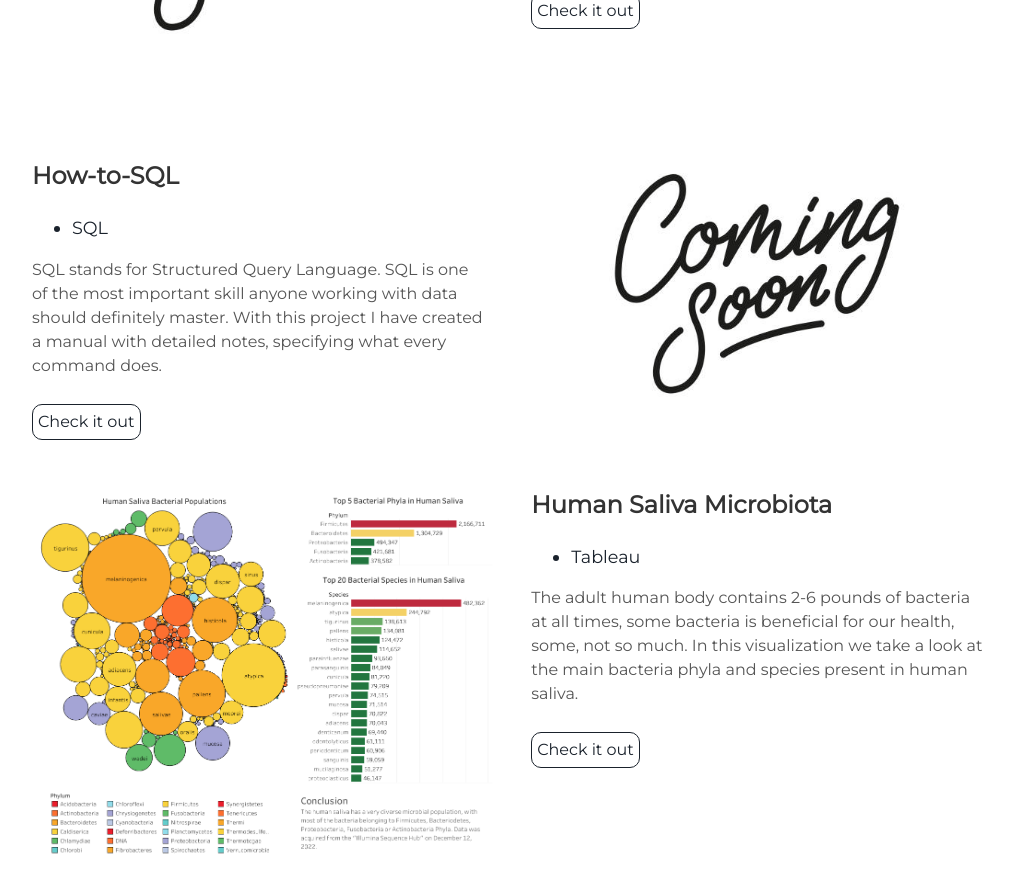
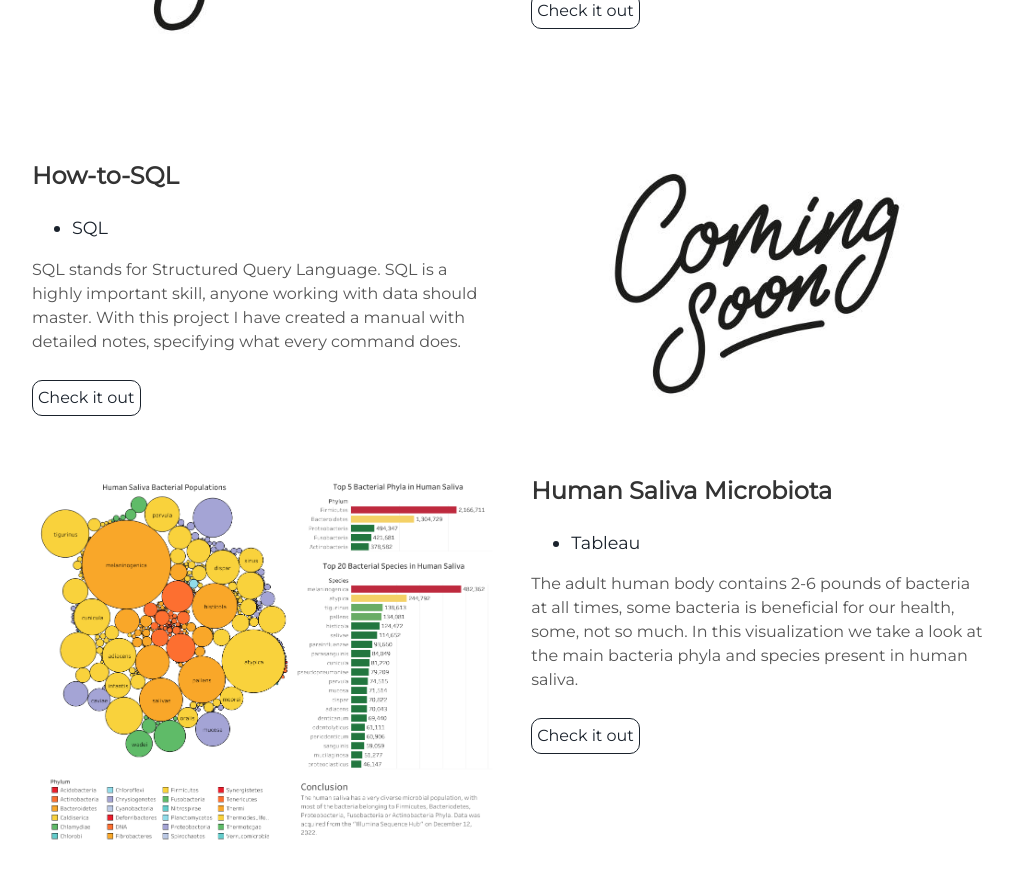
Before and after one commit to jorgegalarza1/jorgegalarza1.github.io, a Jekyll site: the page built from index.html, in a window 1280 px wide and 900 px high, scrolled down 2372 px. Shown: the top 893 px of the window, without its empty margins (128-1141 px from the left). Built offline with Jekyll 4.4.1, drawn with Linux system fonts in a browser that asks for light colours.

Commit message:
Update projects.html

```diff
--- a/_includes/projects.html
+++ b/_includes/projects.html
@@ -36,7 +36,7 @@
     <ul>
       <li> SQL</li>
     </ul>
-    <p>SQL stands for Structured Query Language. SQL is one of the most important skill anyone working with data should definitely master. With this project I have created a manual with detailed notes, specifying what every command does.</p>
+    <p>SQL stands for Structured Query Language. SQL is a highly important skill, anyone working with data should master. With this project I have created a manual with detailed notes, specifying what every command does.</p>
     <a class="project-link" href="https://github.com/jorgegalarza1/Portfolio_Projects/tree/main/SQL">Check it out</a>
   </div>
 </div>
```
